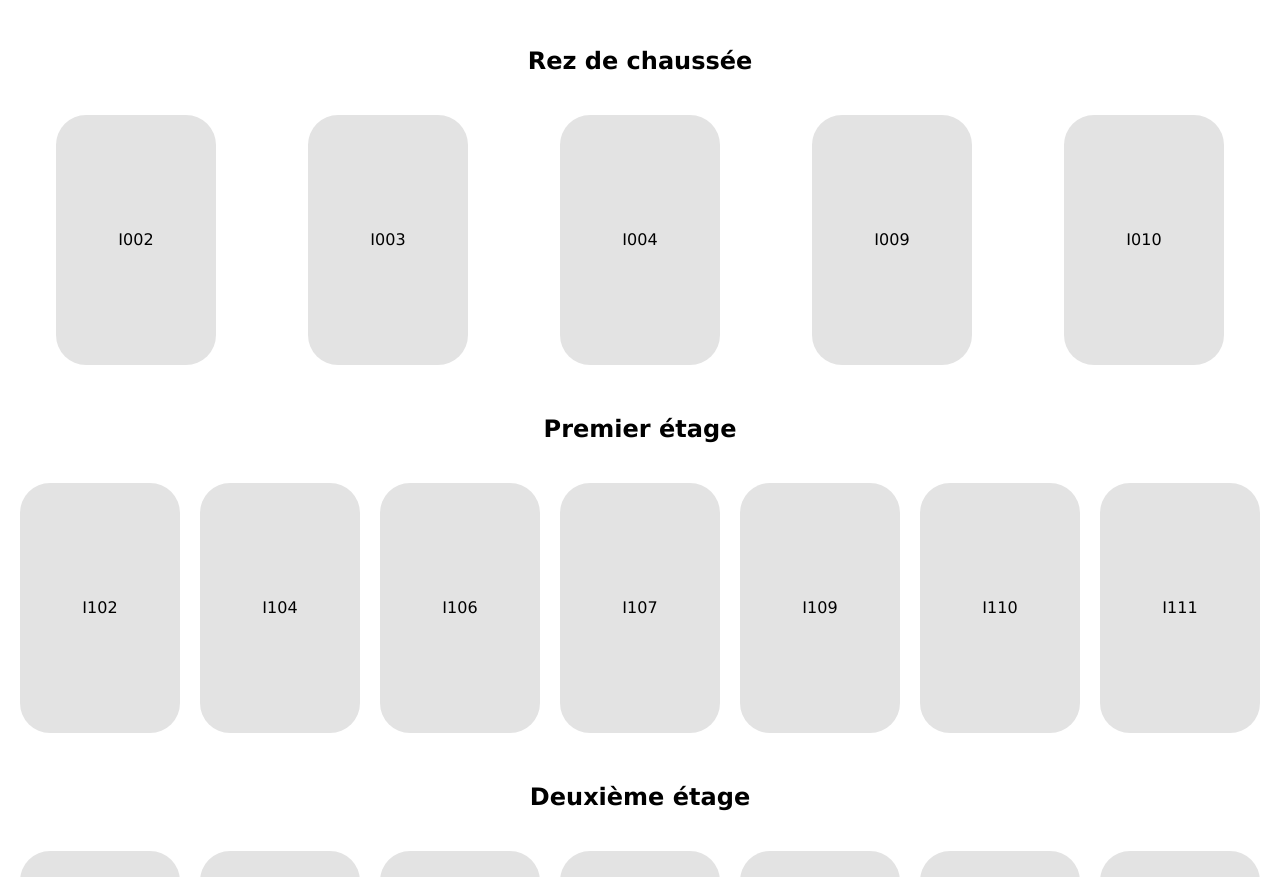
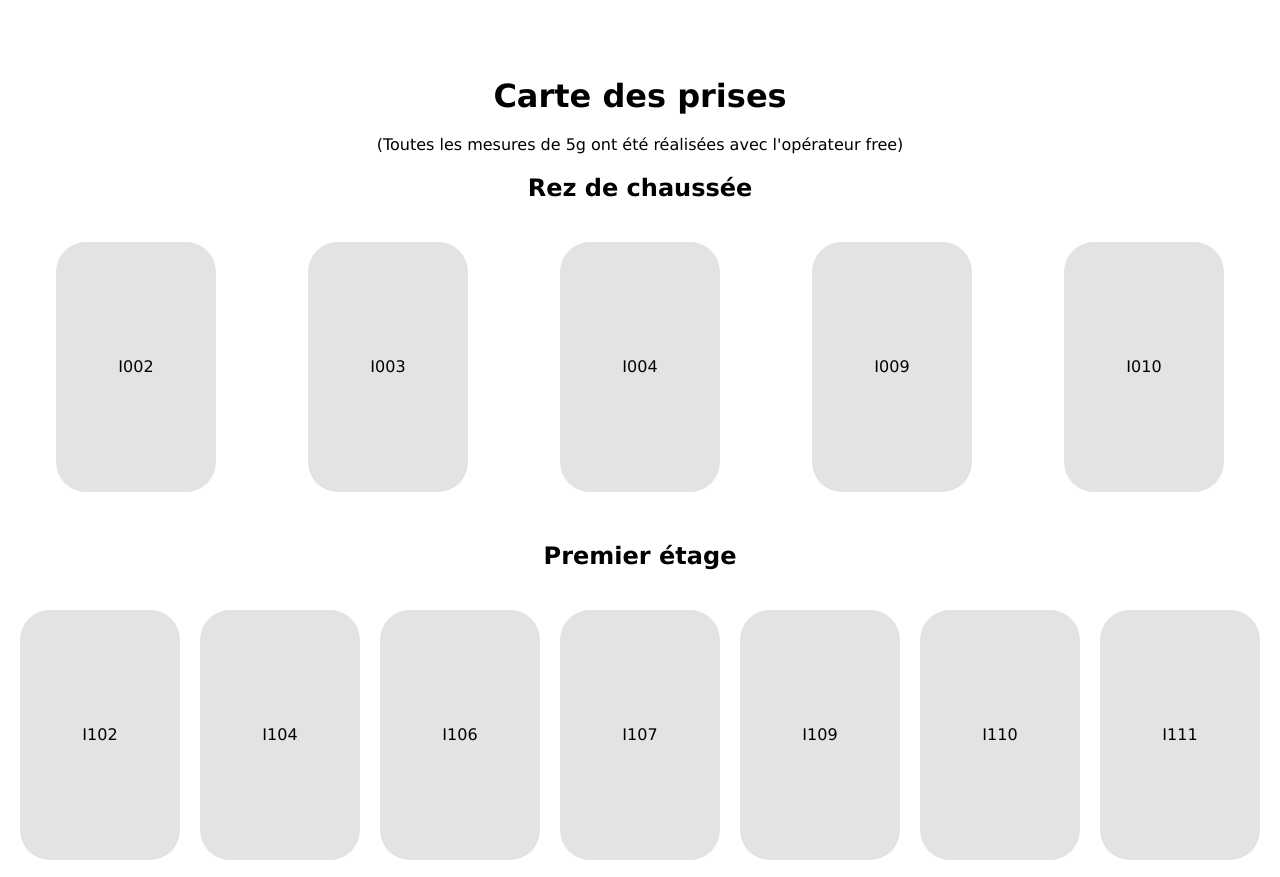
Before and after one commit to jblill/Site-ETU-Jb-fork, a plain HTML site: page index.html in a window 1280 px wide. Shown: the part 1599-2476 px from the top of the page. Drawn offline with Linux system fonts and the light colour scheme.

Commit message:
Update index.html

```diff
--- a/index.html
+++ b/index.html
@@ -100,7 +100,8 @@
         </a>
 
     </div>
-
+    <h1 id="Carte">Carte des prises</h1>
+    <p>(Toutes les mesures de 5g ont été réalisées avec l'opérateur free)</p>
     <h2>Rez de chaussée</h2>
 <div class="Container">
     <div class="Salle">
```
